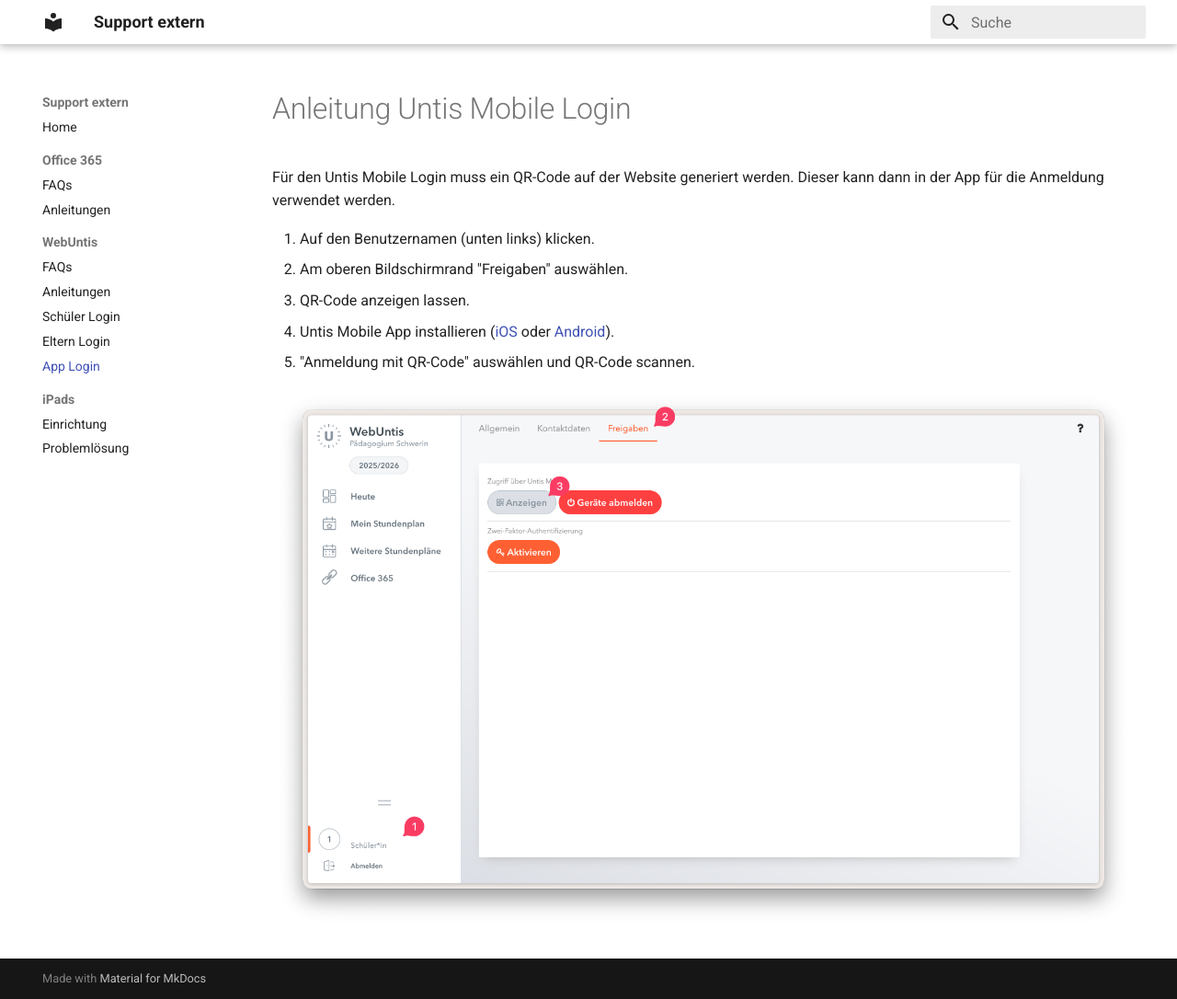
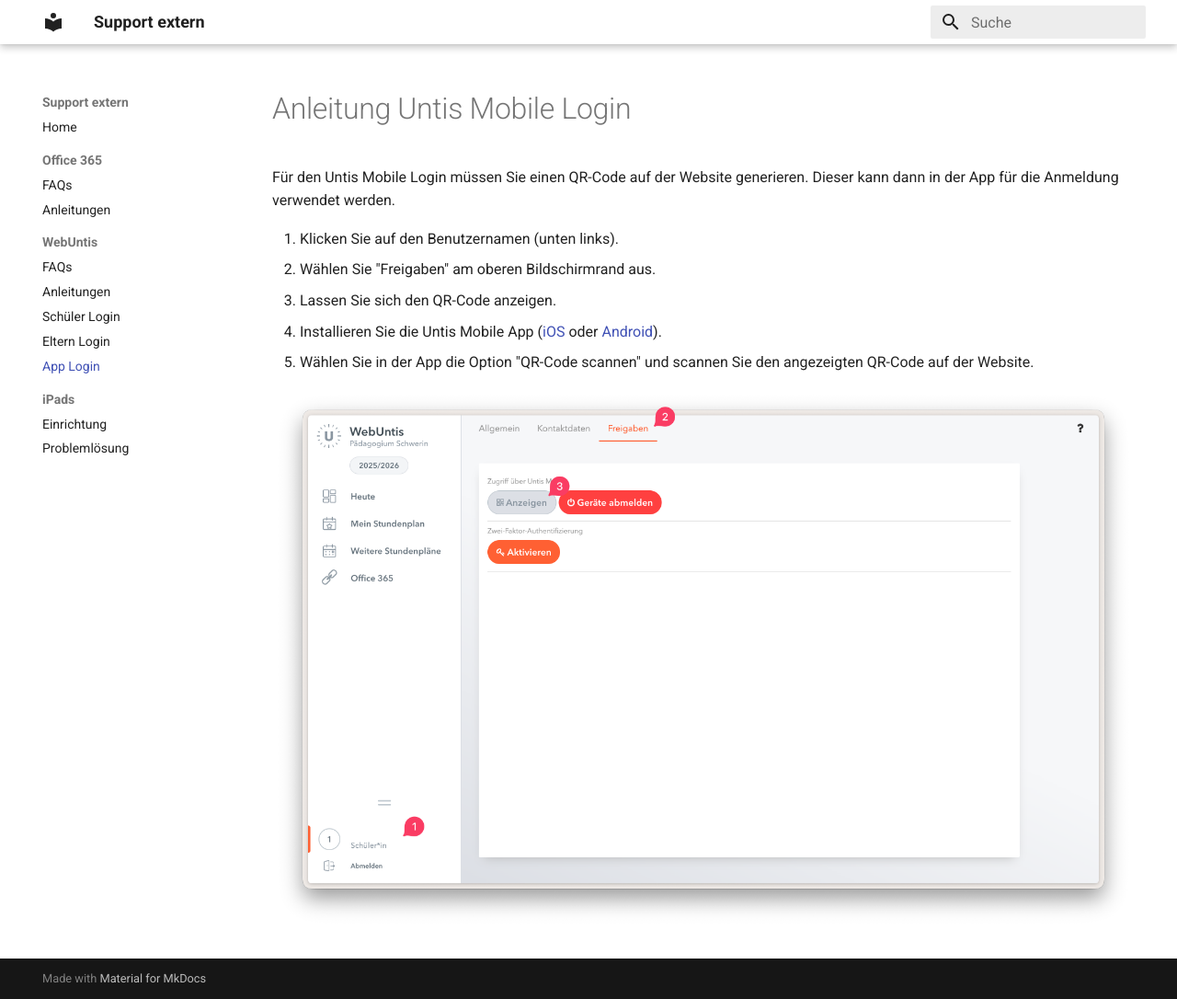
Before and after one commit to Paedagogium-Schwerin/paedagogium-schwerin.github.io, an MkDocs documentation site: the page built from docs/webuntis/app-login.md, in a window 1280 px wide and 1086 px high. Shown: the whole window at 92% size. Built offline with MkDocs 1.6.1 and Material for MkDocs 9.7.7, drawn with Linux system fonts in a browser that asks for light colours.

Commit message:
refactor: improve clarity and consistency in iPad and WebUntis documentation

```diff
--- a/docs/webuntis/app-login.md
+++ b/docs/webuntis/app-login.md
@@ -1,11 +1,11 @@
 # Anleitung Untis Mobile Login
 
-Für den Untis Mobile Login muss ein QR-Code auf der Website generiert werden. Dieser kann dann in der App für die Anmeldung verwendet werden.
+Für den Untis Mobile Login müssen Sie einen QR-Code auf der Website generieren. Dieser kann dann in der App für die Anmeldung verwendet werden.
 
-1. Auf den Benutzernamen (unten links) klicken.
-2. Am oberen Bildschirmrand "Freigaben" auswählen.
-3. QR-Code anzeigen lassen.
-4. Untis Mobile App installieren ([iOS](https://apps.apple.com/de/app/untis-mobile/id926186904) oder [Android](https://play.google.com/store/apps/details?id=com.grupet.web.app&hl=de)).
-5. "Anmeldung mit QR-Code" auswählen und QR-Code scannen.
+1. Klicken Sie auf den Benutzernamen (unten links).
+2. Wählen Sie "Freigaben" am oberen Bildschirmrand aus.
+3. Lassen Sie sich den QR-Code anzeigen.
+4. Installieren Sie die Untis Mobile App ([iOS](https://apps.apple.com/de/app/untis-mobile/id926186904) oder [Android](https://play.google.com/store/apps/details?id=com.grupet.web.app&hl=de)).
+5. Wählen Sie in der App die Option "QR-Code scannen" und scannen Sie den angezeigten QR-Code auf der Website.
 
 ![](AppLogin.png)
```
Also changed, not shown: docs/iPads/index.md (+3 -0 lines), docs/iPads/setup.md (+2 -2 lines), docs/webuntis/index.md (+1 -1 lines), docs/webuntis/parents-login.md (+6 -7 lines), docs/webuntis/students-login.md (+3 -4 lines).
